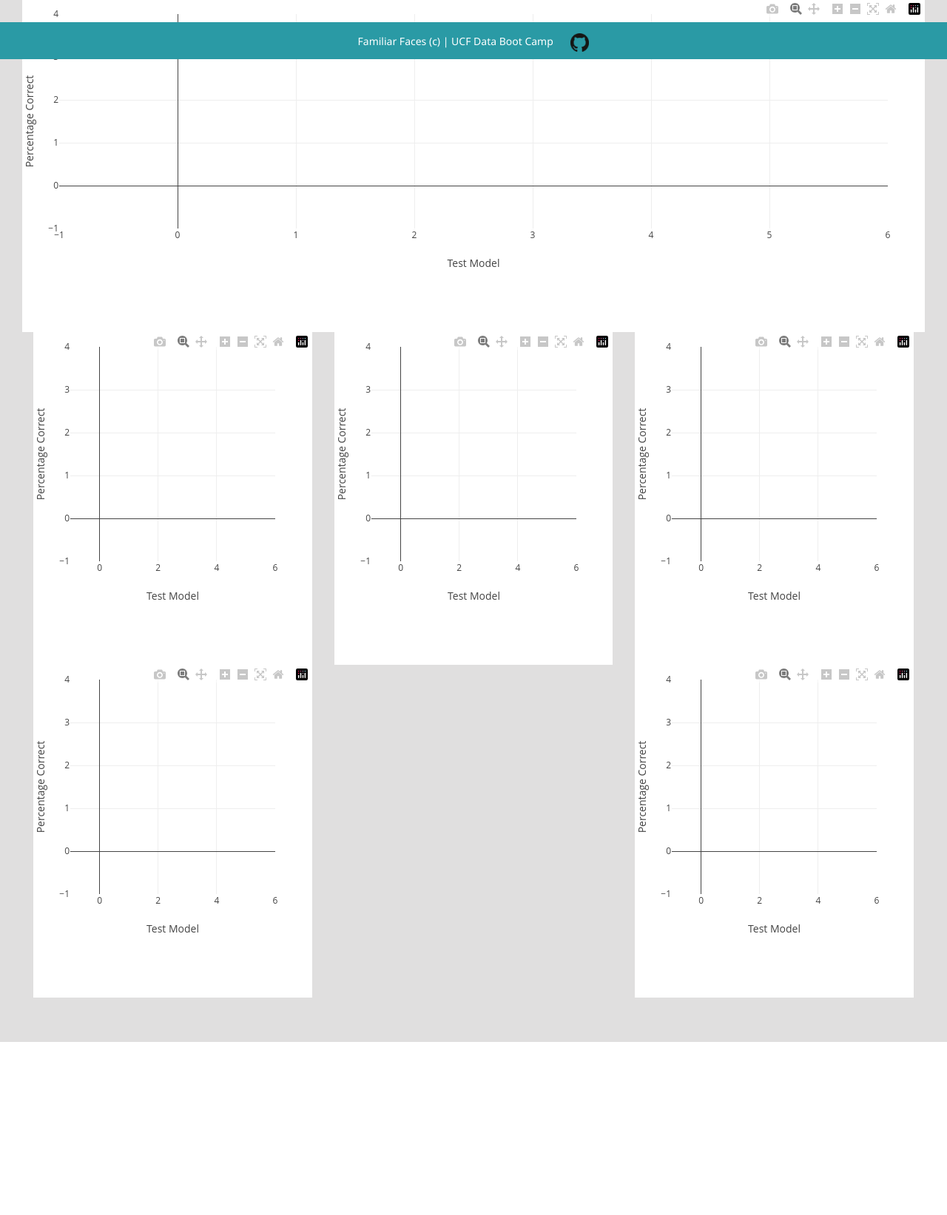
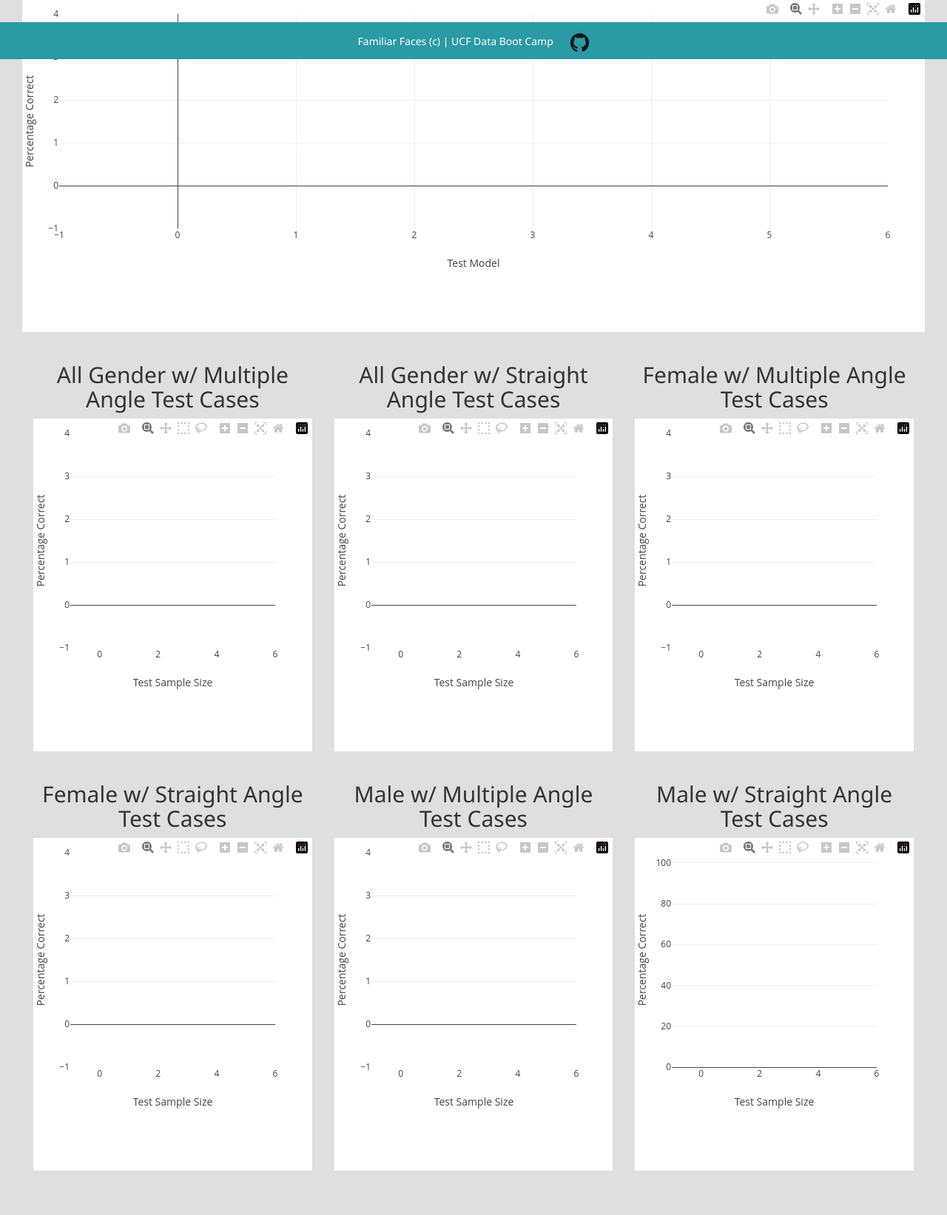
Before and after one commit to BayrexR/FamiliarFaces_Heroku, a Flask app: page /testcases in a window 1280 px wide. Shown: the part 720-2363 px from the top of the page at 74% size. Before the commit the page ends 2129 px from the top, so only its background shows below. Run offline with Flask 2, Linux system fonts and the light colour scheme; data that the repository does not hold is empty; some libraries are stand-ins or nearby versions.

Commit message:
Adds Tim's info and html updates.

```diff
--- a/static/assets/js/test_cases.js
+++ b/static/assets/js/test_cases.js
@@ -75,7 +75,7 @@
             l: 50, //left margin
             r: 50, //right margin
             b: 140 //bottom margin
-        }
+        },
     };
 
     // Render the plot to the div tag with id "plot"
@@ -129,7 +129,7 @@
             y: mp_AM,
             text: mpModelAM,
             name: "AM",
-            type: "line"
+            type: "bar"
         };
 
 
@@ -138,14 +138,16 @@
 
         // Create custom layout
         var layout = {
-            xaxis: {title: 'Test Model'},
+            xaxis: {title: 'Test Sample Size'},
             yaxis: {title: 'Percentage Correct'},
+            range: [0, 100],
             margin: {
                 t: 20, //top margin
                 l: 50, //left margin
                 r: 50, //right margin
                 b: 140 //bottom margin
-            }
+            },
+
         };
 
         // Render the plot to the div tag with id "plot"
@@ -159,7 +161,7 @@
         y: mp_AS,
         text: mpModelAS,
         name: "AS",
-        type: "line"
+        type: "bar"
     };
 
 
@@ -168,14 +170,15 @@
 
     // Create custom layout
     var layout = {
-        xaxis: {title: 'Test Model'},
+        xaxis: {title: 'Test Sample Size'},
         yaxis: {title: 'Percentage Correct'},
         margin: {
             t: 20, //top margin
             l: 50, //left margin
             r: 50, //right margin
             b: 140 //bottom margin
-        }
+        },
+        range: [0, 100]
     };
 
     // Render the plot to the div tag with id "plot"
@@ -189,7 +192,7 @@
         y: mp_FM,
         text: mpModelFM,
         name: "FM",
-        type: "line"
+        type: "bar"
     };
 
 
@@ -198,14 +201,15 @@
 
     // Create custom layout
     var layout = {
-        xaxis: {title: 'Test Model'},
+        xaxis: {title: 'Test Sample Size'},
         yaxis: {title: 'Percentage Correct'},
         margin: {
             t: 20, //top margin
             l: 50, //left margin
             r: 50, //right margin
             b: 140 //bottom margin
-        }
+        },
+        range: [0, 100]
     };
 
     // Render the plot to the div tag with id "plot"
@@ -219,7 +223,7 @@
         y: mp_FS,
         text: mpModelFS,
         name: "FS",
-        type: "line"
+        type: "bar"
     };
 
 
@@ -228,14 +232,15 @@
 
     // Create custom layout
     var layout = {
-        xaxis: {title: 'Test Model'},
+        xaxis: {title: 'Test Sample Size'},
         yaxis: {title: 'Percentage Correct'},
         margin: {
             t: 20, //top margin
             l: 50, //left margin
             r: 50, //right margin
             b: 140 //bottom margin
-        }
+        },
+        range: [0, 100]
     };
 
     // Render the plot to the div tag with id "plot"
@@ -249,7 +254,7 @@
         y: mp_MM,
         text: mpModelMM,
         name: "MM",
-        type: "line"
+        type: "bar"
     };
 
 
@@ -258,18 +263,19 @@
 
     // Create custom layout
     var layout = {
-        xaxis: {title: 'Test Model'},
+        xaxis: {title: 'Test Sample Size'},
         yaxis: {title: 'Percentage Correct'},
         margin: {
             t: 20, //top margin
             l: 50, //left margin
             r: 50, //right margin
             b: 140 //bottom margin
-        }
+        },
+        range: [0, 100]
     };
 
     // Render the plot to the div tag with id "plot"
-    Plotly.newPlot("model6-data-plot", data, layout);
+    Plotly.newPlot("model5-data-plot", data, layout);
 };
 
 
@@ -280,7 +286,7 @@
         y: mp_MS,
         text: mpModelMS,
         name: "MS",
-        type: "line"
+        type: "bar"
     };
 
 
@@ -289,18 +295,20 @@
 
     // Create custom layout
     var layout = {
-        xaxis: {title: 'Test Model'},
-        yaxis: {title: 'Percentage Correct'},
+        xaxis: {title: 'Test Sample Size'},
+        yaxis: {title: 'Percentage Correct',
+                range: [0, 105]},
         margin: {
             t: 20, //top margin
             l: 50, //left margin
             r: 50, //right margin
             b: 140 //bottom margin
-        }
+        },
+
     };
 
     // Render the plot to the div tag with id "plot"
-    Plotly.newPlot("model2-data-plot", data, layout);
+    Plotly.newPlot("model6-data-plot", data, layout);
 };
 
 
--- a/templates/documentation.html
+++ b/templates/documentation.html
@@ -175,6 +175,12 @@
                 <br>
                 <img src="{{url_for('static', filename='assets/img/emotion_table.JPG')}}" id="emotion_table" alt="Emotion Table Screenshot">
               </ul>
+              <h3><strong>Resources</strong></h3>
+              <ul>
+                <li>
+                  <a href="https://www.bogotobogo.com/python/OpenCV_Python/python_opencv3_Image_Object_Detection_Face_Detection_Haar_Cascade_Classifiers.php">Object Detection : Face Detection Using HAAR Cascade Classifiers</a>
+                </li>
+              </ul>
             </div>
           </div>
         </div><!--Begin Main Row-->
--- a/templates/test_cases.html
+++ b/templates/test_cases.html
@@ -74,32 +74,42 @@
   </article>
 </section>
 
+<br>
+
 <row>
   <section>
     <div class="container-fluid">
       <div class="col-md-4 ">
+          <h2>All Gender w/ Multiple Angle Test Cases</h2>
         <div id="model1-data-plot"></div>
       </div>
       <div class="col-md-4 ">
+          <h2>All Gender w/ Straight Angle Test Cases</h2>
         <div id="model2-data-plot"></div>
       </div>
       <div class="col-md-4 ">
-        <div id="model3-data-plot"></div>
+          <h2>Female w/ Multiple Angle Test Cases</h2>
+          <div id="model3-data-plot"></div>
       </div>
     </div>
   </section>
 </row>
 
+<br>
+
 <row>
   <section>
     <div class="container-fluid">
       <div class="col-md-4 ">
+          <h2>Female w/ Straight Angle Test Cases</h2>
         <div id="model4-data-plot"></div>
       </div>
       <div class="col-md-4 ">
+          <h2>Male w/ Multiple Angle Test Cases</h2>
         <div id="model5-data-plot"></div>
       </div>
       <div class="col-md-4 ">
+          <h2>Male w/ Straight Angle Test Cases</h2>
         <div id="model6-data-plot"></div>
       </div>
     </div>
@@ -134,8 +144,8 @@
 mp_FS = []
 mp_MM = []
 mp_MS = []
+</script>
 
-</script>
 <!-- EMOTIONS CHART VARIABLE -->
 {% for rowAfraid in rsAfraid %}
   <script>
```
Also changed, not shown: static/assets/js/project_outcomes.js (+23 -14 lines), templates/about.html (+5 -5 lines), templates/project_outcomes.html (+49 -3 lines), static/assets/img/tim2.png (added).
